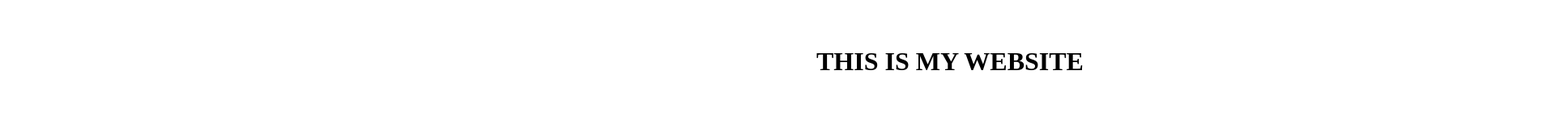
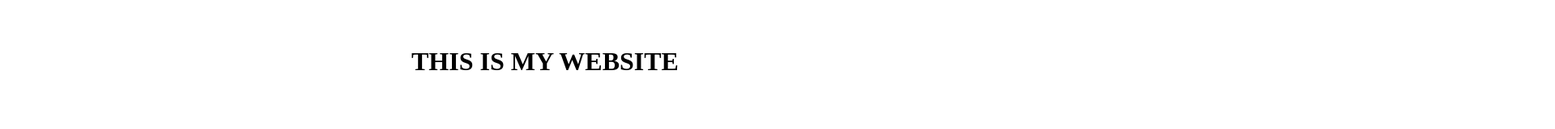
Before and after one commit to Piecedep/piecemissing.github.io, a plain HTML site: page index.html in a window 1280 px wide. Shown: the top 160 px of the page at 81% size, 1920 px wide, since content can reach past the window. Drawn offline with Linux system fonts and the light colour scheme.

Commit message:
Update style.css

```diff
--- a/style.css
+++ b/style.css
@@ -1,6 +1,6 @@
 body{
       position: relative;
       top: 50px;
-      left: 1000px;
+      left: 500px;
     }
 }
```
